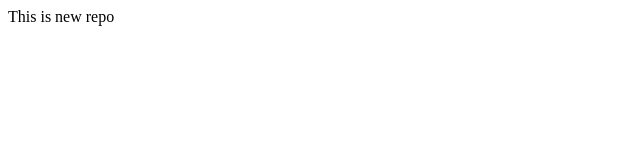
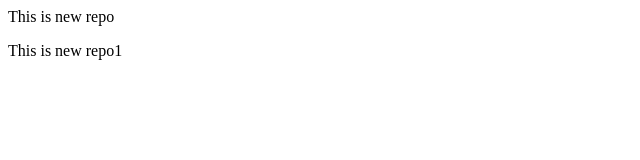
Before and after one commit to GuruIndian/Localrepo, a plain HTML site: page index.html in a window 1280 px wide. Shown: the full height of the page, 0-640 px from the left. Drawn offline with Linux system fonts and the light colour scheme.

Commit message:
New Feature add

```diff
--- a/index.html
+++ b/index.html
@@ -1 +1,2 @@
 <p>This is new repo</p>
+<p>This is new repo1</p>
```
